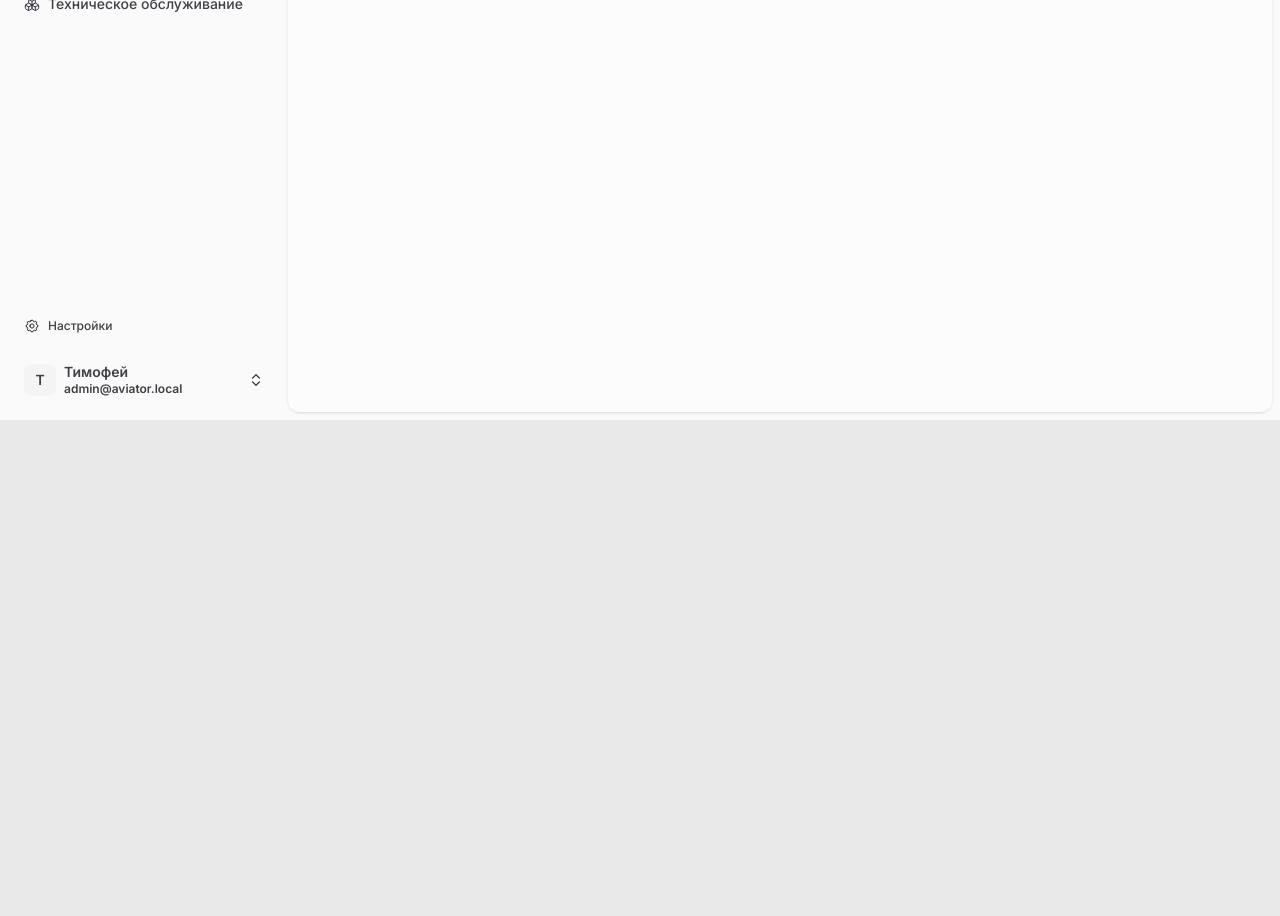
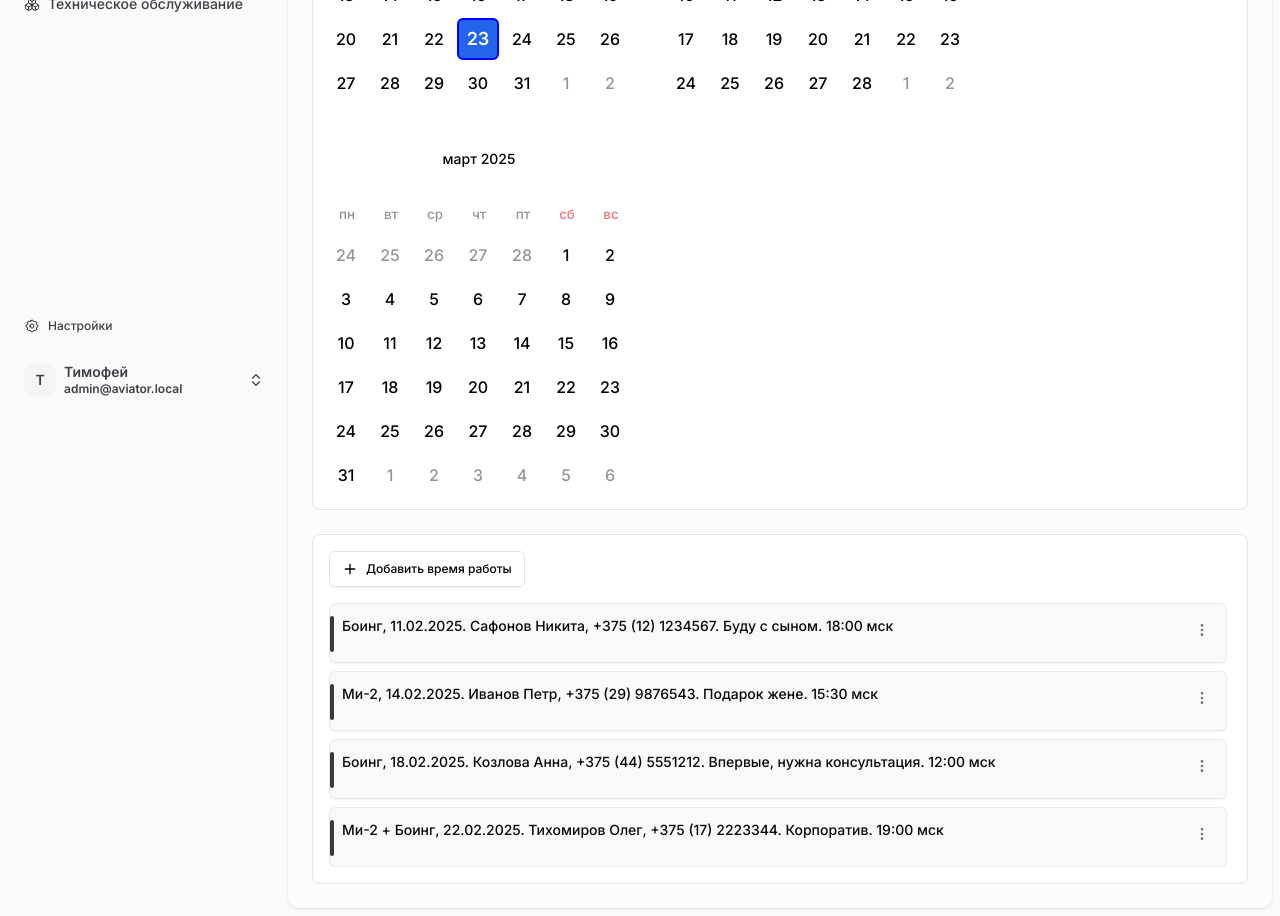
Before and after one commit to Cherkoff-web-sites/aviator, a React (Vite) app: page /admin/schedule-settings in a window 1280 px wide. Shown: the part 380-1296 px from the top of the page. Before the commit the page ends 800 px from the top, so only its background shows below. Built offline with nearby package versions, Linux system fonts and the light colour scheme.

Commit message:
manage work day on admin

```diff
--- a/src/App.tsx
+++ b/src/App.tsx
@@ -11,6 +11,7 @@ import AdminPricesPromosPage from './pages/admin/AdminPricesPromosPage'
 import AdminSectionPage from './pages/admin/AdminSectionPage'
 import AdminSettingsPage from './pages/admin/AdminSettingsPage'
 import AdminStaffSchedulePage from './pages/admin/AdminStaffSchedulePage'
+import AdminScheduleSettingsPage from './pages/admin/AdminScheduleSettingsPage'
 import AdminWaitingRoomPage from './pages/admin/AdminWaitingRoomPage'
 import { ADMIN_NAV_MAIN } from './data/adminNav'
 import ContactsPage from './pages/ContactsPage'
@@ -35,6 +36,7 @@ function App() {
                   <Route path="certificates" element={<AdminCertificatesPage />} />
                   <Route path="staff-schedule" element={<AdminStaffSchedulePage />} />
                   <Route path="waiting-room" element={<AdminWaitingRoomPage />} />
+                  <Route path="schedule-settings" element={<AdminScheduleSettingsPage />} />
                   <Route path="prices-promos" element={<AdminPricesPromosPage />} />
                   {ADMIN_NAV_MAIN.filter(
                     (item) =>
@@ -42,6 +44,7 @@ function App() {
                       item.to !== '/admin/certificates' &&
                       item.to !== '/admin/staff-schedule' &&
                       item.to !== '/admin/waiting-room' &&
+                      item.to !== '/admin/schedule-settings' &&
                       item.to !== '/admin/prices-promos',
                   ).map((item) => (
                     <Route
--- /dev/null
+++ b/src/pages/admin/AdminScheduleSettingsPage.tsx
@@ -0,0 +1,128 @@
+import * as React from 'react'
+import { MoreVertical, Plus } from 'lucide-react'
+import { ru } from 'date-fns/locale'
+import { Calendar } from '@/components/ui/calendar'
+import { Button } from '@/components/ui/button'
+import {
+  DropdownMenu,
+  DropdownMenuContent,
+  DropdownMenuItem,
+  DropdownMenuTrigger,
+} from '@/components/ui/dropdown-menu'
+import { useIsMobile } from '@/hooks/use-mobile'
+
+type ScheduleSettingsItem = {
+  id: string
+  /** Готовая строка как на макете */
+  line: string
+}
+
+const DEMO_ENTRIES: ScheduleSettingsItem[] = [
+  {
+    id: '1',
+    line: 'Боинг, 11.02.2025. Сафонов Никита, +375 (12) 1234567. Буду с сыном. 18:00 мск',
+  },
+  {
+    id: '2',
+    line: 'Ми-2, 14.02.2025. Иванов Петр, +375 (29) 9876543. Подарок жене. 15:30 мск',
+  },
+  {
+    id: '3',
+    line: 'Боинг, 18.02.2025. Козлова Анна, +375 (44) 5551212. Впервые, нужна консультация. 12:00 мск',
+  },
+  {
+    id: '4',
+    line: 'Ми-2 + Боинг, 22.02.2025. Тихомиров Олег, +375 (17) 2223344. Корпоратив. 19:00 мск',
+  },
+]
+
+export default function AdminScheduleSettingsPage() {
+  const isMobile = useIsMobile()
+  const [month, setMonth] = React.useState(() => new Date(2025, 0, 1))
+  const [date, setDate] = React.useState<Date | undefined>(() => new Date(2025, 0, 23))
+  const [entries, setEntries] = React.useState<ScheduleSettingsItem[]>(DEMO_ENTRIES)
+
+  const removeItem = (id: string) => {
+    setEntries((prev) => prev.filter((item) => item.id !== id))
+  }
+
+  return (
+    <div className="flex w-full min-w-0 flex-col gap-6">
+      <Button
+        type="button"
+        variant="outline"
+        size="sm"
+        className="h-9 w-full shrink-0 gap-2 sm:w-fit"
+      >
+        <Plus className="size-4 shrink-0" />
+        Добавить выходные дни
+      </Button>
+
+      <div
+        className="w-fit max-w-full [&_.rdp-weekday:nth-child(6)]:text-destructive [&_.rdp-weekday:nth-child(7)]:text-destructive"
+      >
+        <Calendar
+          mode="single"
+          month={month}
+          onMonthChange={setMonth}
+          numberOfMonths={isMobile ? 1 : 3}
+          selected={date}
+          onSelect={setDate}
+          locale={ru}
+          className="w-fit max-w-full rounded-lg border"
+        />
+      </div>
+
+      <div className="flex flex-col gap-4 rounded-lg border bg-background p-4">
+        <Button
+          type="button"
+          variant="outline"
+          size="sm"
+          className="h-9 w-full shrink-0 gap-2 sm:w-fit"
+        >
+          <Plus className="size-4 shrink-0" />
+          Добавить время работы
+        </Button>
+
+        <ul className="flex max-h-[min(60vh,520px)] flex-col gap-2 overflow-y-auto pr-1">
+          {entries.map((item) => (
+            <li
+              key={item.id}
+              className="flex items-start gap-2 rounded-md border border-border/70 bg-muted/50 py-2.5 pl-0 pr-2 shadow-sm"
+            >
+              <div
+                className="mt-0.5 min-h-[2.25rem] w-1 shrink-0 rounded-full bg-foreground/80"
+                aria-hidden
+              />
+              <p className="min-w-0 flex-1 pt-0.5 text-sm leading-snug text-foreground">
+                {item.line}
+              </p>
+              <DropdownMenu>
+                <DropdownMenuTrigger asChild>
+                  <Button
+                    type="button"
+                    variant="ghost"
+                    size="icon"
+                    className="size-8 shrink-0 text-muted-foreground"
+                    aria-label="Действия со записью"
+                  >
+                    <MoreVertical className="size-4" />
+                  </Button>
+                </DropdownMenuTrigger>
+                <DropdownMenuContent align="end" className="w-44">
+                  <DropdownMenuItem>Редактировать</DropdownMenuItem>
+                  <DropdownMenuItem
+                    className="text-destructive focus:bg-destructive/10 focus:text-destructive"
+                    onClick={() => removeItem(item.id)}
+                  >
+                    Удалить
+                  </DropdownMenuItem>
+                </DropdownMenuContent>
+              </DropdownMenu>
+            </li>
+          ))}
+        </ul>
+      </div>
+    </div>
+  )
+}
```
